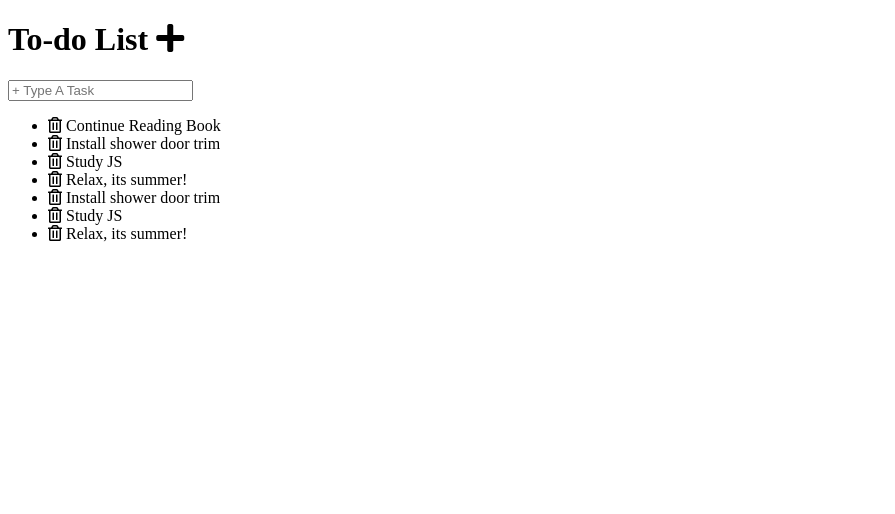
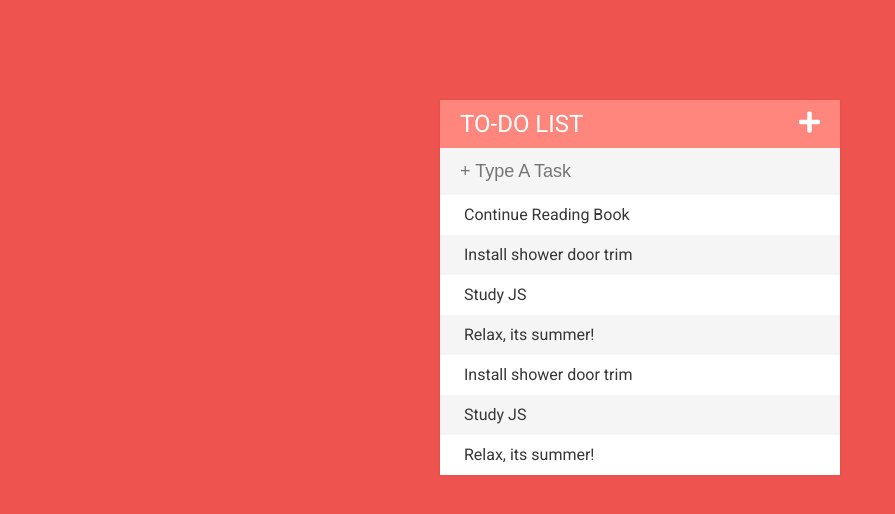
Before and after one commit to sunny-aguilar/todo-list-v1, a plain HTML site: page index.html in a window 1280 px wide. Shown: the whole page, without its empty margins (0-895 px from the left). Drawn offline with Linux system fonts and the light colour scheme; the site is published under a folder, as on GitHub Pages, so addresses that start at the root find nothing.

Commit message:
jQuery practice

```diff
--- a/index.html
+++ b/index.html
@@ -5,7 +5,7 @@
     <meta name="viewport" content="width=device-width, initial-scale=1.0">
     <title>Todo Web App</title>
     <link rel="stylesheet" href="https://cdnjs.cloudflare.com/ajax/libs/font-awesome/5.13.1/css/all.min.css">
-    <link rel="stylesheet" href="/assets/css/app.css">
+    <link rel="stylesheet" href="assets/css/app.css">
 </head>
 <body>
     <div id="container">
```
